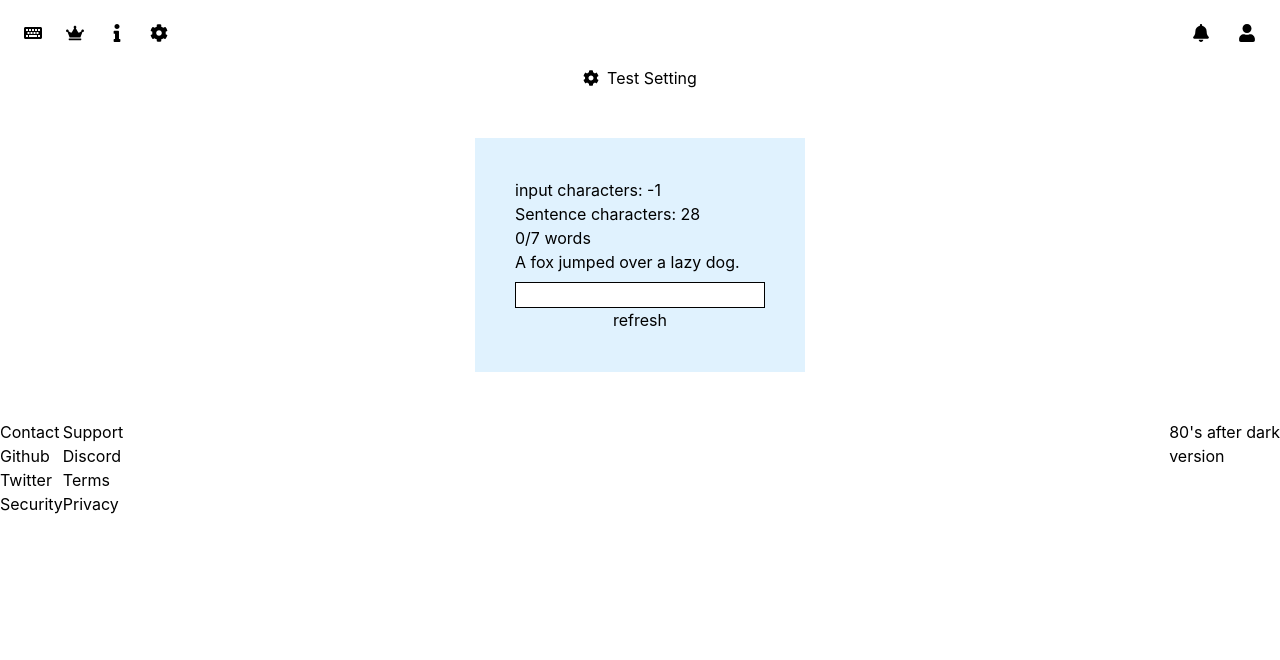
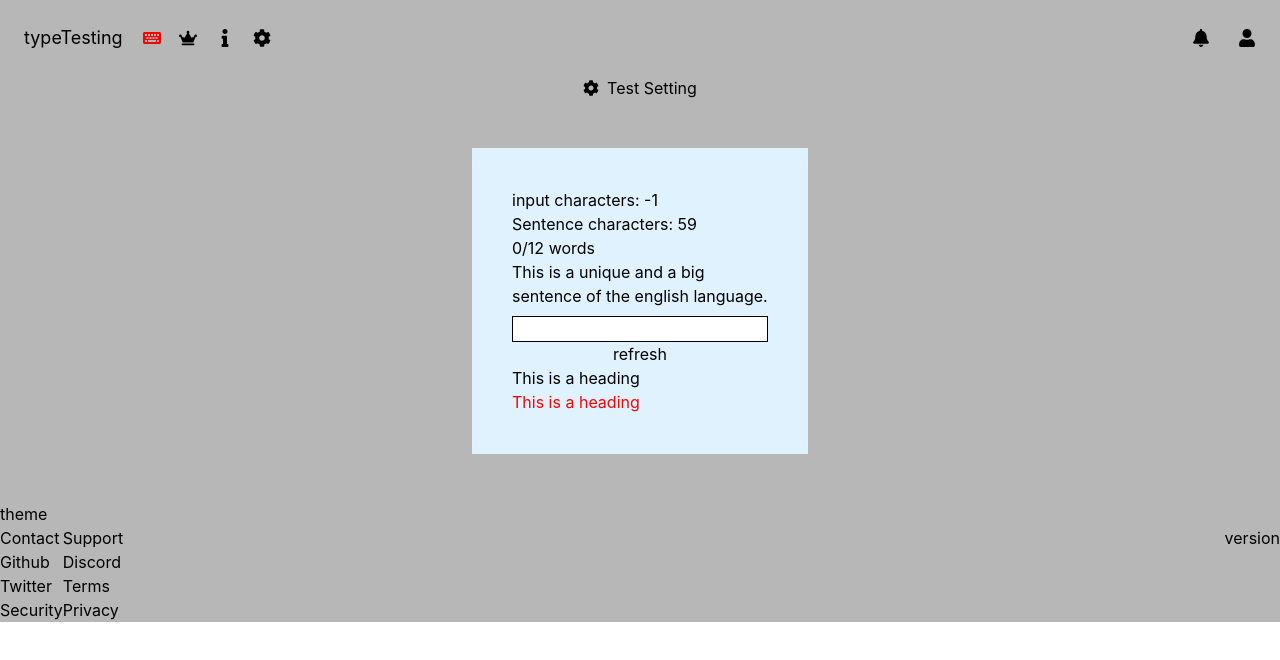
Before and after one commit to hamza2001-max/test-typing-mern, a React (Create React App) app in the folder client/: page / in a window 1280 px wide. Shown: the top 660 px of the page. Built offline with nearby package versions, Linux system fonts and the light colour scheme; the HTML template or start-up script is replaced by a standard one.

Commit message:
added red underlines, initiated the theme setting  and added random functionality.

```diff
--- a/client/src/App.tsx
+++ b/client/src/App.tsx
@@ -1,12 +1,28 @@
 import { Footer } from "./components/Footer";
 import { Main } from "./components/Main";
 import { Navigation } from "./components/Navigation";
+import { useState } from "react";
+
+
 
 function App() {
+  const [themeVisiblity, setThemeVisibility] = useState(false);
+  const [theme, setTheme] = useState<string>("");
+
   return (
-    <div className="App">
+    <div className= {`${theme} App relative bg-custom-fill`}>
       <Navigation/>
       <Main/>
+      <button onClick={() => setThemeVisibility(!themeVisiblity)}>
+          theme
+        </button>
+      {themeVisiblity && (
+          <div className="flex flex-col bg-white absolute top-0 right-0">
+            <button onClick={() => setTheme("")}>light</button>
+            <button onClick={() => setTheme("dark")}>dark</button>
+            <button onClick={() => setTheme("")}>80's after dark</button>
+          </div>
+        )}
       <Footer/>
       {/* <h1 className="p-6 text-lg">hello</h1> */}
     </div>
--- a/client/src/components/Footer.tsx
+++ b/client/src/components/Footer.tsx
@@ -1,4 +1,4 @@
-import React from "react";
+"react";
 
 export const Footer = () => {
   return (
@@ -17,10 +17,11 @@ export const Footer = () => {
           <span>Privacy</span>
         </div>
       </div>
-      <div className="flex flex-col">
-        <span>80's after dark</span>
+      <div className="flex flex-col relative">
+
         <span>version</span>
       </div>
+
     </section>
   );
 };
--- a/client/src/components/Navigation.tsx
+++ b/client/src/components/Navigation.tsx
@@ -7,15 +7,18 @@ import { FaUser } from "react-icons/fa";
 export const Navigation = () => {
   return (
     <section className="flex justify-between items-center px-6 py-6">
-      <div className="flex justify-between w-36 items-center text-lg">
-        <FaKeyboard className="cursor-pointer"/>
-        <FaCrown className="cursor-pointer"/>
-        <FaInfo className="cursor-pointer"/>
-        <FaCog className="cursor-pointer"/>
+      <div className="flex items-center text-lg">
+        <h1 className="mr-5">typeTesting</h1>
+        <div className="flex justify-between w-32 items-center ">
+          <FaKeyboard className="cursor-pointer text-custom-secondary" />
+          <FaCrown className="cursor-pointer" />
+          <FaInfo className="cursor-pointer" />
+          <FaCog className="cursor-pointer" />
+        </div>
       </div>
       <div className="flex justify-between w-16 items-center text-lg">
-        <FaBell className="cursor-pointer"/>
-        <FaUser className="cursor-pointer"/>
+        <FaBell className="cursor-pointer" />
+        <FaUser className="cursor-pointer" />
       </div>
     </section>
   );
--- a/client/src/components/Test.tsx
+++ b/client/src/components/Test.tsx
@@ -1,41 +1,25 @@
-import { useEffect, useState, useRef } from "react";
+import { useState, useRef } from "react";
 // import { TestSentence } from "./TestSentence";
-// import testJSON from "../testJson.js";
-const testJSON = [
-  {
-      id: 0,
-      sentence: 'A silly crow flew over a fence',
-  },
-  {
-      id: 1,
-      sentence: 'The dog, which had been running around the yard all day, was exhausted and panting heavily when he finally came inside.',
-  },
-  {
-      id: 2,
-      sentence: 'The cat sat on the mat.',
-  },
-  {
-      id: 3,
-      sentence: 'The woman smiled at the child.',
-  },
-]
+import testJSON from "../testJson.js";
+
 export const TypingSpeedTest = () => {
-  // const testSentence = "A fox jumped over a lazy dog.";
-  const [testSentence, setTestSentence] = useState<string>("A fox jumped over a lazy dog.");
+  const [randomNumber, setRandomNumber] = useState<number>(
+    Math.floor(Math.random() * 5)
+  );
+  const [testSentence, setTestSentence] = useState<string>(
+    testJSON[randomNumber].sentence
+  );
   const [refresh, setRefresh] = useState<boolean>(false);
   const [inputValue, setInputValue] = useState<string>("");
   const inputRef = useRef<HTMLInputElement>(null);
 
   const handleRefresh = () => {
+    setRandomNumber(Math.floor(Math.random() * testJSON.length));
+    setTestSentence(testJSON[randomNumber].sentence);
     setRefresh(true);
   };
 
   if (refresh) {
-    const randomNumber = Math.floor(Math.random() * 5);
-    console.log(randomNumber);
-
-    // const newValue = testJSON[randomNumber].sentence;
-    // setTestSentence(newValue);
     return <TypingSpeedTest />;
   }
 
@@ -79,17 +63,18 @@ export const TypingSpeedTest = () => {
         </span>
       );
     });
-    const parts: JSX.Element[][] = [];
+
+    const sentenceParts: JSX.Element[][] = [];
     let currentPart: JSX.Element[] = [];
 
     for (let i = 0; i < newTestSentence.length; i++) {
       const child = newTestSentence[i].props.children;
       if (child === " ") {
         if (currentPart !== null) {
-          parts.push(currentPart);
+          sentenceParts.push(currentPart);
           currentPart = [];
           currentPart.push(newTestSentence[i]);
-          parts.push(currentPart);
+          sentenceParts.push(currentPart);
           currentPart = [];
         }
       } else {
@@ -97,17 +82,20 @@ export const TypingSpeedTest = () => {
       }
     }
     if (currentPart !== null) {
-      parts.push(currentPart);
+      sentenceParts.push(currentPart);
     }
 
     return (
       <section>
-        <div>
-          {parts.map((part, index) => {
+        <div className="w-64">
+          {sentenceParts.map((part, index) => {
             for (let i = 0; i < part.length; i++) {
               if (part[i].props.className === "text-red-500")
                 return (
-                  <span key={index} className="text-red-500 underline underline-offset-2 pb-1">
+                  <span
+                    key={index}
+                    className="text-red-500 underline underline-offset-2 pb-1"
+                  >
                     {part}
                   </span>
                 );
@@ -120,11 +108,16 @@ export const TypingSpeedTest = () => {
     );
   };
 
+  // const handleKeyDown = (event: React.KeyboardEvent<HTMLInputElement>) => {
+  //   if (event.key === " ") {
+  //     console.log("hey");
+  //   }
+  // };
+
   return (
     <div className="bg-sky-100 relative flex flex-col px-10 py-10 my-12">
       <p>input characters: {inputValue.length - 1}</p>
       <p>Sentence characters: {testSentence.length - 1}</p>
-      <p>{inputValue}</p>
       <h1>
         {inputValue.split(" ").length - 1}/{testSentence.split(" ").length}{" "}
         words
@@ -133,10 +126,15 @@ export const TypingSpeedTest = () => {
       <input
         type="text"
         onChange={handleChange}
+        // onKeyDown={handleKeyDown}
         className="border border-black mt-2"
         ref={inputRef}
       />
       <button onClick={handleRefresh}>refresh</button>
+      <div className="bg-custom-secondary">
+        <h1 className="text-custom-primary">This is a heading</h1>
+        <h1 className="text-custom-secondary">This is a heading</h1>
+      </div>
     </div>
   );
 };
--- a/client/src/components/TestSettings.tsx
+++ b/client/src/components/TestSettings.tsx
@@ -9,7 +9,7 @@ export const TestSettings = () => {
       <button
         className="flex items-center"
         onClick={() => {
-          testSettings == false
+          testSettings === false
             ? setTestSettings(true)
             : setTestSettings(false);
         }}
--- a/client/src/index.css
+++ b/client/src/index.css
@@ -2,6 +2,24 @@
 @tailwind components;
 @tailwind utilities;
 @import url("https://fonts.googleapis.com/css2?family=Roboto+Mono:ital,wght@0,100;0,200;0,300;0,400;0,500;0,600;0,700;1,100;1,200;1,300;1,400;1,500;1,600;1,700&display=swap");
+
+@layer base {
+  :root {
+    --color-primary: #000;
+    --color-secondary: #ff0000;
+    --color-tertiary: #fff;
+    --color-fill: #b7b7b7;
+  }
+
+  .dark {
+    --color-primary: #fff;
+    --color-secondary: #ff0000;
+    --color-tertiary: #fff;
+    --color-fill: #000;
+  }
+
+}
+
 body {
   margin: 0;
   font-family: "Roboto Mono", -apple-system, BlinkMacSystemFont, "Segoe UI", "Roboto", "Oxygen",
--- a/client/src/testJson.js
+++ b/client/src/testJson.js
@@ -1,20 +1,25 @@
 const testJSON = [
     {
-        id: 0,
-        sentence: 'A silly crow flew over a fence',
+      id: 0,
+      sentence: "A silly crow flew over a fence",
     },
     {
-        id: 1,
-        sentence: 'The dog, which had been running around the yard all day, was exhausted and panting heavily when he finally came inside.',
+      id: 1,
+      sentence:
+        "The dog, which had been running around the yard all day, was exhausted and panting heavily when he finally came inside.",
     },
     {
-        id: 2,
-        sentence: 'The cat sat on the mat.',
+      id: 2,
+      sentence: "The cat sat on the mat.",
     },
     {
-        id: 3,
-        sentence: 'The woman smiled at the child.',
+      id: 3,
+      sentence: "The woman smiled at the child.",
     },
-]
+    {
+      id: 4,
+      sentence: "This is a unique and a big sentence of the english language.",
+    },
+  ];
 
 export default testJSON;
--- a/client/tailwind.config.js
+++ b/client/tailwind.config.js
@@ -4,7 +4,25 @@ module.exports = {
     "./src/**/*.{js,jsx,ts,tsx}",
   ],
   theme: {
-    extend: {},
+    extend: {
+      textColor: {
+        custom: {
+          primary: 'var(--color-primary)',
+          secondary: 'var(--color-secondary)',
+          tertiary: 'var(--color-tertiary)',
+        }
+      },
+      backgroundColor: {
+        custom: {
+          fill: 'var(--color-fill)',
+        }
+      }
+    },
   },
   plugins: [],
 }
+
+// --color-text-primary: #000;
+// --color-text-secondary: #ff0000;
+// --color-fill-primary: #fff;
+// --color-fill-secondary: #b7b7b7;
```
